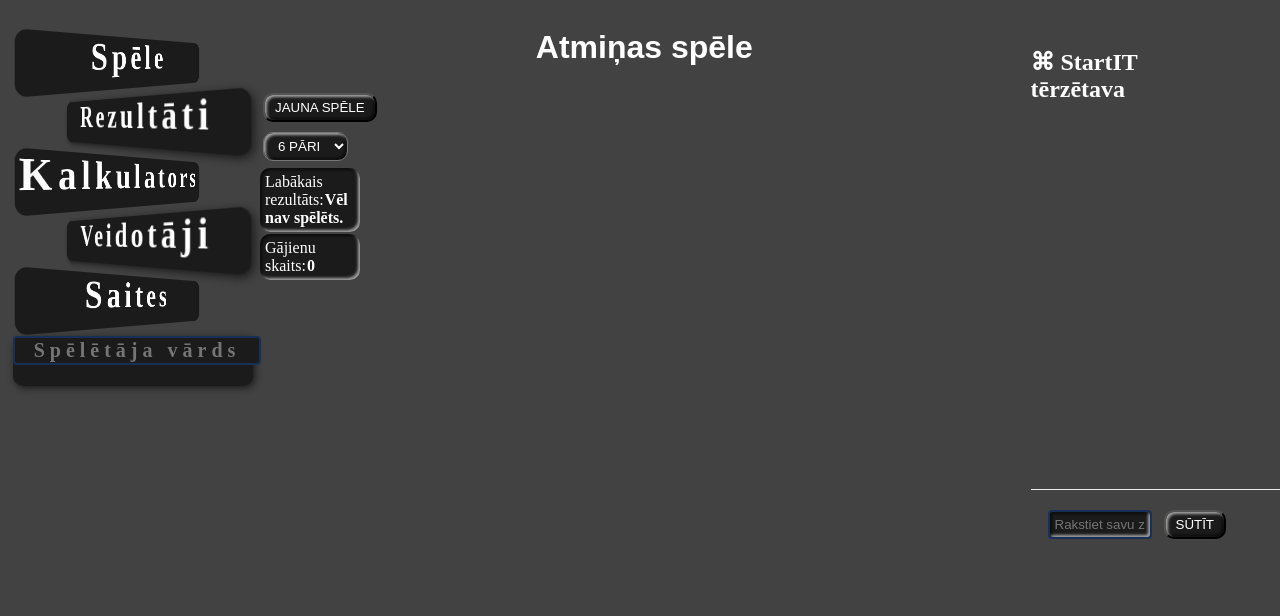
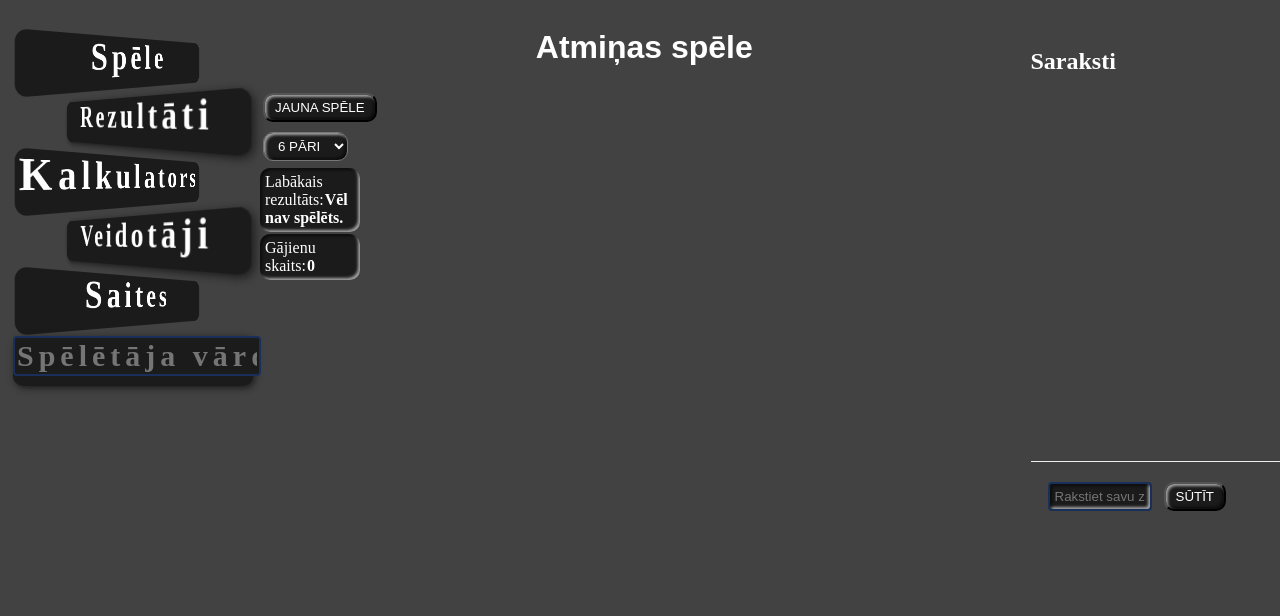
Before and after one commit to KurmeD/MajasDarbs, a Flask app: page /atminasspele in a window 1280 px wide. Shown: the top 616 px of the page. Run offline with Flask 2, Linux system fonts and the light colour scheme; some libraries are stand-ins or nearby versions.

Commit message:
papildinu_darbibu

```diff
--- a/static/css/index.css
+++ b/static/css/index.css
@@ -25,7 +25,7 @@
   }
   .aaa1{
     text-decoration: none;
-    font-size: 20px;
+    font-size: 30px;
     text-align: center;
     margin-top: 0;
     cursor: pointer;
--- a/templates/atminasspele.html
+++ b/templates/atminasspele.html
@@ -28,7 +28,7 @@
          <div class="container bootstrap">
            <div class="row info-box">
              <div class="col-md-6">
-               <h2>⌘ StartIT tērzētava</h2>
+               <h2>Saraksti</h2>
              </div>
              <div class="col-md-6">
                <p id="versija"></p>
```
Also changed, not shown: templates/saites.html (+20 -0 lines), static/img/chats.jpg (added), static/img/github1.jpg (added), static/img/heroku1.jpg (added), static/img/skolenu_darbs.jpg (added).
